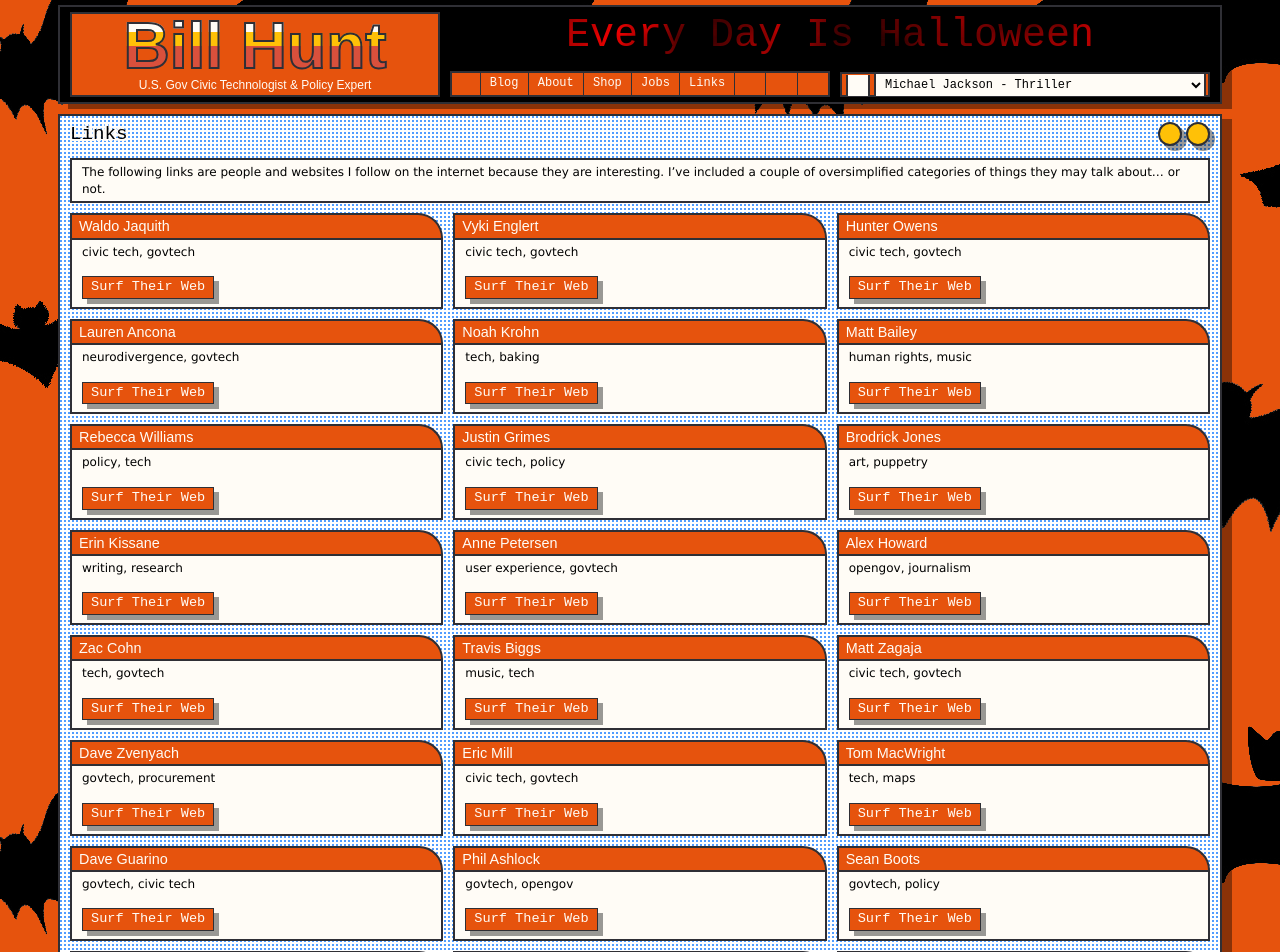
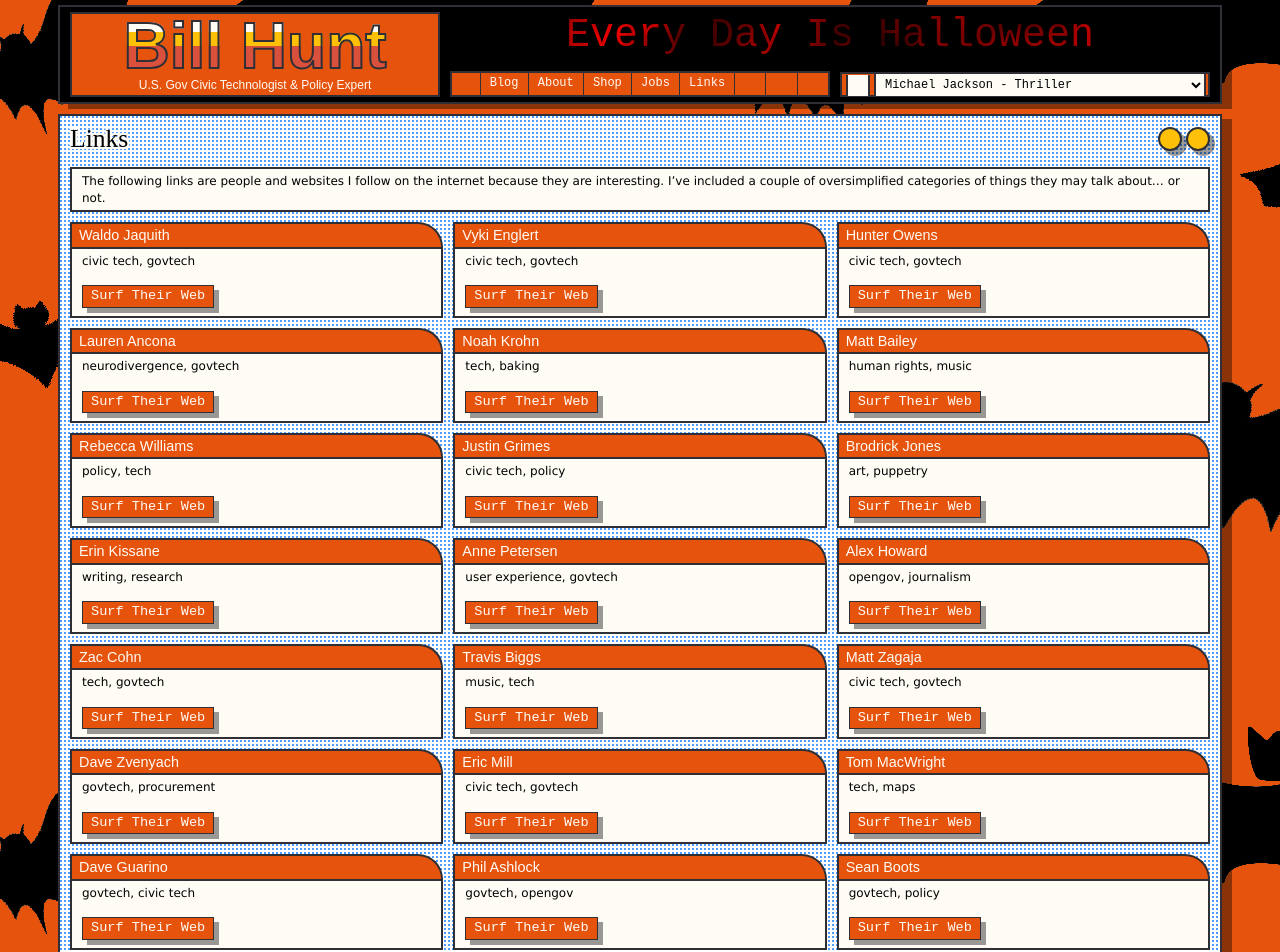
Before and after one commit to krusynth/billhunt.dev, a Jekyll site: the page built from links.md, in a window 1280 px wide. Shown: the top 952 px of the page. Built offline with Jekyll 4.4.1, drawn with Linux system fonts in a browser that asks for light colours; some web fonts are replaced.

Commit message:
Add spoooooky pixel font for halloween.

```diff
--- a/assets/_sass/partials/halloweeeen.scss
+++ b/assets/_sass/partials/halloweeeen.scss
@@ -1,4 +1,14 @@
 $pumpkin: #E6530D;
+
+@font-face {
+    font-family: oldenglishpixel2;
+    font-style: normal;
+    font-weight: 400;
+    src: local(''),
+         url($font-path + 'old-english-gothic-pixel/old-english-gothic-pixel-regular.otf') format('opentype'), /* Safari, Android, iOS */
+         url('old-english-gothic-pixel/old-english-gothic-pixel-regular') format('truetype'); /* Safari, Android, iOS */
+}
+
 
 #halloweeeen {
   background: $pumpkin url('/assets/images/bats.png');
@@ -68,6 +78,13 @@
     border: none;
   }
 
+  .section-title {
+    font-family: oldenglishpixel2;
+    font-size: 1.6rem;
+    /* @include text-outline($white, 2px);
+    margin-bottom: 0; */
+  }
+
   .navbar-tagline {
     font-size: 2.5rem;
 
```
